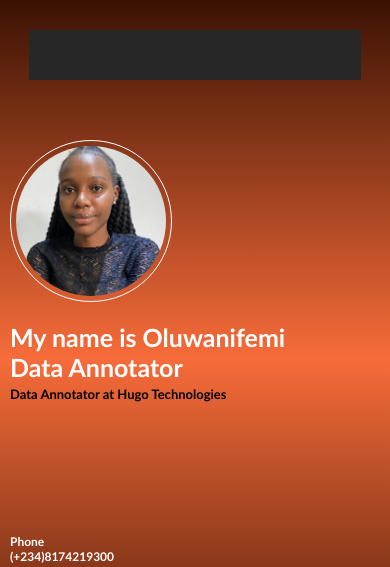
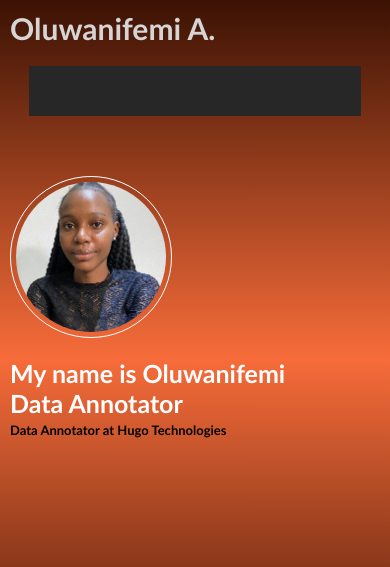
Before and after one commit to Abolajisammy/Niffy, a plain HTML site: page index.html in a window 390 px wide. Shown: the top 567 px of the page. Drawn offline with Linux system fonts and the light colour scheme.

Commit message:
Update style.css

```diff
--- a/style.css
+++ b/style.css
@@ -380,7 +380,8 @@ footer h6 a{
     .d-v{
         display: none;
     }
-    header h1{
+    .m-v{
+        display: block;
         font-size: 30px;
         color: rgb(214, 212, 212);
     }
```
